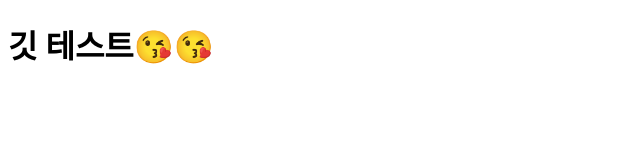
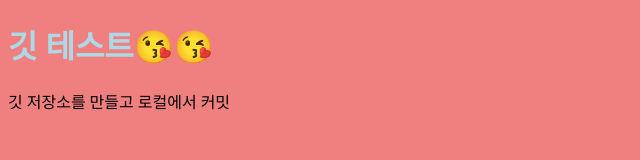
Before and after one commit to miamiaSeo/Test-git, a plain HTML site: page index.html in a window 1280 px wide. Shown: the whole page, without its empty margins (0-640 px from the left). Drawn offline with Linux system fonts and the light colour scheme.

Commit message:
index수정2

```diff
--- a/index.html
+++ b/index.html
@@ -11,4 +11,5 @@
 
 </body>
 <h1>깃 테스트😘😘</h1>
+<p>깃 저장소를 만들고 로컬에서 커밋</p>
 </html>
--- a/style.css
+++ b/style.css
@@ -0,0 +1,6 @@
+h1{
+    color: lightblue;
+}
+body{
+    background-color: lightcoral;
+}
```
